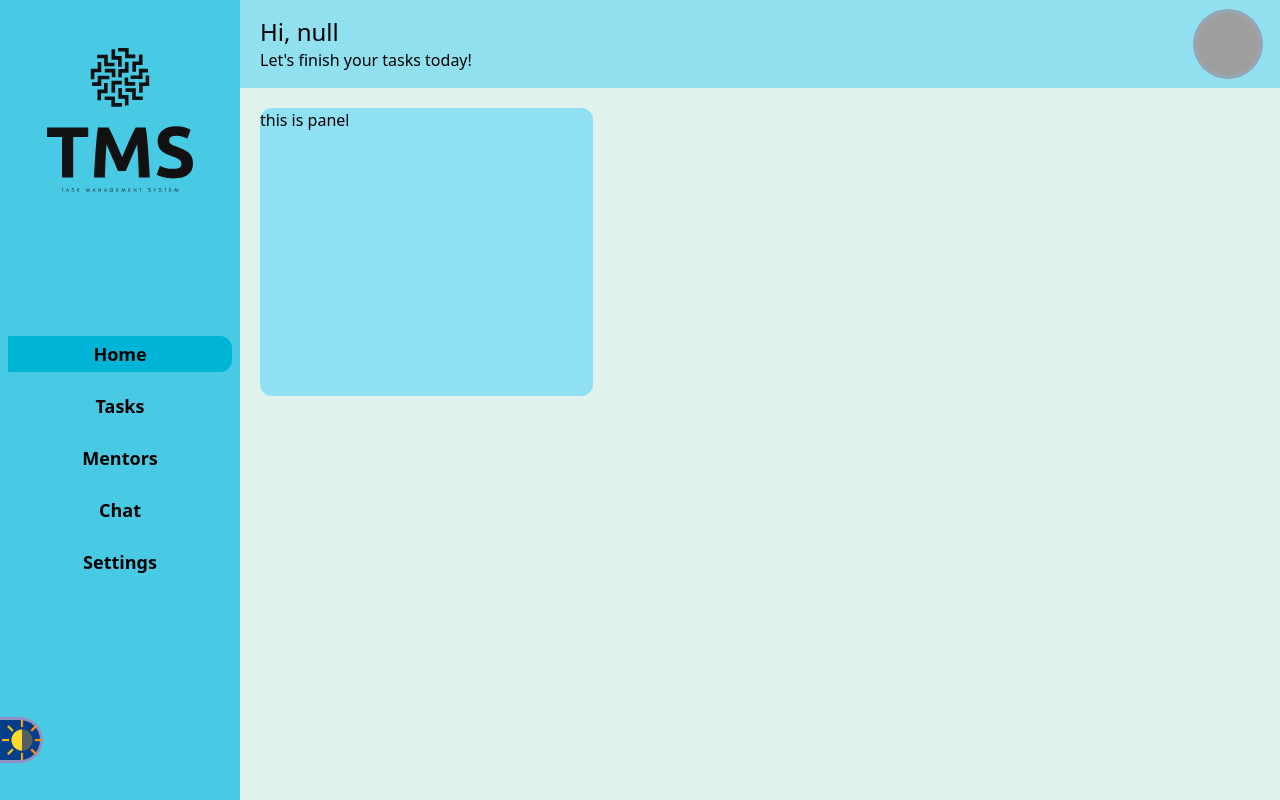
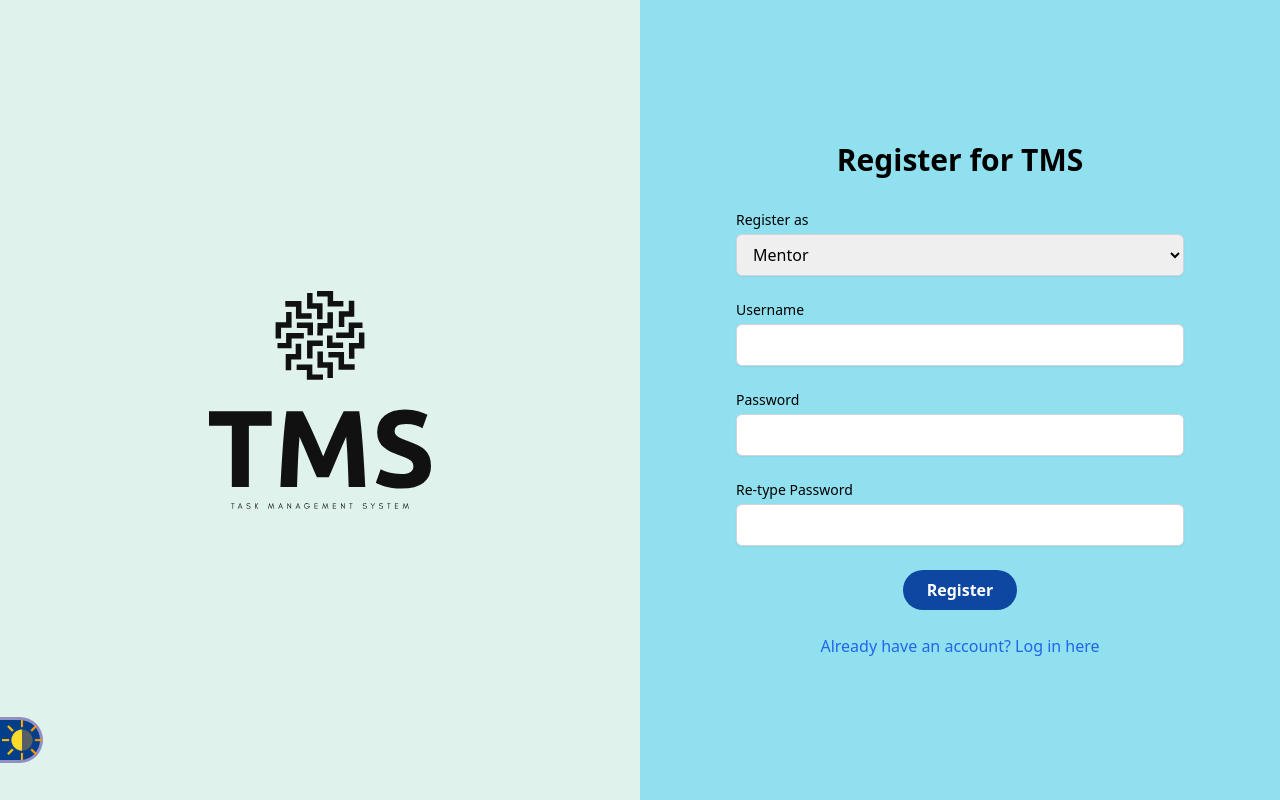
Before and after one commit to SamTheInfernoTest/TaskManagementSystemProduction, a React (Vite) app in the folder frontend/: page /register in a window 1280 px wide. Before the commit this address led to /null/home. Built offline with nearby package versions, Linux system fonts and the light colour scheme; no server answers; grey boxes are pictures that could not be loaded.

Commit message:
Login and Register Page

```diff
--- a/frontend/src/Routes.jsx
+++ b/frontend/src/Routes.jsx
@@ -10,7 +10,8 @@
 import Mentors from "./components/mentors/Mentors.jsx";
 import Chat from "./components/chat/Chat.jsx";
 import Settings from "./components/settings/Settings.jsx";
-
+import Login from "./components/authentication/Login.jsx";
+import Register from "./components/authentication/Register.jsx";
 
 
 export default function Routes() {
@@ -23,9 +24,9 @@
     createRoutesFromElements(
       <>
         <Route path="/*" element={<Navigate to="/" replace />} />
-        <Route path="/" element={<Welcome />}>
-
-        </Route>
+        <Route path="/" element={<Welcome />} />
+        <Route path="/login" element={<Login />} />
+        <Route path="/register" element={<Register />} />
       </>
     )
   );
--- a/frontend/src/components/Welcome.jsx
+++ b/frontend/src/components/Welcome.jsx
@@ -1,4 +1,4 @@
-import React from 'react'
+import { useNavigate } from 'react-router-dom';
 
 import useWeb from '../context/WebContext'
 
@@ -6,6 +6,8 @@
 function Welcome() {
 
   const {theme} = useWeb();
+
+  const navigate = useNavigate();
 
   return (
     <div className='h-screen'>
@@ -16,8 +18,12 @@
           />
         </div>
         <div className='my-auto sm:mr-10 mr-6 flex justify-between sm:gap-16 gap-5 text-lg'>
-          <button className='font-bold'>Log In</button>
-          <button className='dark:bg-darkButton bg-lightButton px-4 py-2 rounded-full dark:text-[#DFF2EB] text-white hover:ring dark:hover:ring-slate-400 hover:ring-slate-300'>Register Now</button>
+          <button className='font-bold'
+          onClick={() => navigate("/login")}
+          >Log In</button>
+          <button className='dark:bg-darkButton bg-lightButton px-4 py-2 rounded-full dark:text-[#DFF2EB] text-white hover:ring dark:hover:ring-slate-400 hover:ring-slate-300'
+          onClick={() => navigate("/register")}
+          >Register Now</button>
         </div>
       </header>
       <div className={`dark:bg-darkBg bg-lightBg p-5 h-full`}>
--- /dev/null
+++ b/frontend/src/components/authentication/Login.jsx
@@ -0,0 +1,76 @@
+import React from 'react'
+import { useState } from 'react'
+
+import useWeb from '../../context/WebContext'
+
+function Login() {
+  const { theme } = useWeb();
+
+  const userSelection = localStorage.getItem('userSelection') ;
+
+  return (
+    <div className="flex h-screen bg-lightBg dark:bg-darkBg">
+      {/* Left side for image */}
+      <div className="w-1/2 bg-cover bg-center sm:flex items-center justify-center  hidden" >
+        {/* Optional: Add any content like a logo or slogan here */}
+        <img src={theme === "dark" ? "/whitetms.svg" : "/blacktms.svg"} alt="TMSLogo" />
+      </div>
+
+      {/* Right side for form */}
+      <div className="sm:w-1/2 w-full flex items-center justify-center p-8 bg-lightHeader dark:bg-darkHeader">
+        <div className="w-full max-w-md">
+          <h1 className="text-3xl font-bold mb-8 text-center">Welcome to TMS</h1>
+
+          <form className="space-y-6">
+            {/* Dropdown for Mentor/Student */}
+            <div>
+              <label className="block text-sm font-medium">Login as</label>
+              <select className="mt-1 block w-full px-3 py-2 border border-gray-300 rounded-md shadow-sm focus:outline-none focus:ring-blue-500 focus:border-blue-500 text-lightText"
+              defaultValue={userSelection}
+              onChange={(e) => {
+                localStorage.setItem('userSelection', e.target.value)
+              }}
+              >
+                <option>Select...</option>
+                <option>Mentor</option>
+                <option>Student</option>
+              </select>
+            </div>
+
+            {/* Username Input */}
+            <div>
+              <label className="block text-sm font-medium">Username</label>
+              <input type="text" className="mt-1 block w-full px-3 py-2 border border-gray-300 rounded-md shadow-sm focus:outline-none focus:ring-blue-500 focus:border-blue-500" />
+            </div>
+
+            {/* Password Input */}
+            <div>
+              <label className="block text-sm font-medium ">Password</label>
+              <input type="password" className="mt-1 block w-full px-3 py-2 border border-gray-300 rounded-md shadow-sm focus:outline-none focus:ring-blue-500 focus:border-blue-500" />
+            </div>
+
+            {/* Remember Me and Submit Button */}
+            <div className="flex items-center justify-between">
+              <div className="flex items-center">
+                <input id='rememberMe' type="checkbox" className="h-4 w-4 text-blue-600 focus:ring-blue-500 border-gray-300 rounded" />
+                <label className="ml-2 block text-sm " htmlFor="rememberMe">Remember me</label>
+              </div>
+              <button type="submit" className="ml-auto dark:bg-darkButton bg-lightButton px-6 py-2 rounded-full dark:text-[#DFF2EB] text-white hover:ring dark:hover:ring-darkHover hover:ring-darkHover font-semibold"
+              onClick={(e) => {
+                e.preventDefault();
+              }}
+              >Login</button>
+            </div>
+
+            {/* Register Link */}
+            <div className="text-center mt-4 ">
+              <a href="/register" className="text-blue-600 hover:text-blue-800 dark:text-darkText hover:dark:text-darkText dark:hover:underline">Not registered? Sign up here</a>
+            </div>
+          </form>
+        </div>
+      </div>
+    </div>
+  )
+}
+
+export default Login
--- /dev/null
+++ b/frontend/src/components/authentication/Register.jsx
@@ -0,0 +1,67 @@
+import  useWeb  from '../../context/WebContext';
+
+function Register() {
+  const { theme } = useWeb();
+
+  return (
+    <div className="flex h-screen bg-lightBg dark:bg-darkBg">
+      {/* Left side for image */}
+      <div className="w-1/2 bg-cover bg-center sm:flex hidden items-center justify-center">
+        {/* Optional: Add any content like a logo or slogan here */}
+        <img src={theme === "dark" ? "/whitetms.svg" : "/blacktms.svg"} alt="TMSLogo" />
+      </div>
+
+      {/* Right side for form */}
+      <div className="sm:w-1/2 w-full flex items-center justify-center p-8 bg-lightHeader dark:bg-darkHeader">
+        <div className="w-full max-w-md">
+          <h1 className="text-3xl font-bold mb-8 text-center">Register for TMS</h1>
+
+          <form className="space-y-6">
+            {/* Dropdown for Mentor/Student */}
+            <div>
+              <label className="block text-sm font-medium">Register as</label>
+              <select className="mt-1 block w-full px-3 py-2 border border-gray-300 rounded-md shadow-sm focus:outline-none focus:ring-blue-500 focus:border-blue-500 text-lightText">
+                <option>Mentor</option>
+                <option>Student</option>
+              </select>
+            </div>
+
+            {/* Username Input */}
+            <div>
+              <label className="block text-sm font-medium">Username</label>
+              <input type="text" className="mt-1 block w-full px-3 py-2 border border-gray-300 rounded-md shadow-sm focus:outline-none focus:ring-blue-500 focus:border-blue-500" />
+            </div>
+
+            {/* Password Input */}
+            <div>
+              <label className="block text-sm font-medium">Password</label>
+              <input type="password" className="mt-1 block w-full px-3 py-2 border border-gray-300 rounded-md shadow-sm focus:outline-none focus:ring-blue-500 focus:border-blue-500" />
+            </div>
+
+            {/* Password Input */}
+            <div>
+              <label className="block text-sm font-medium">Re-type Password</label>
+              <input type="password" className="mt-1 block w-full px-3 py-2 border border-gray-300 rounded-md shadow-sm focus:outline-none focus:ring-blue-500 focus:border-blue-500" />
+            </div>
+
+            {/* Submit Button */}
+            <div className="flex items-center justify-center">
+              <button type="submit" className="dark:bg-darkButton bg-lightButton px-6 py-2 rounded-full dark:text-[#DFF2EB] text-white hover:ring dark:hover:ring-darkHover hover:ring-darkHover font-semibold"
+              onClick={(e) => {
+                e.preventDefault();
+              }}
+              >Register</button>
+            </div>
+
+            {/* Login Link */}
+            <div className="text-center mt-4">
+              <a href="/login" className="text-blue-600 hover:text-blue-800 dark:text-darkText hover:dark:text-darkText dark:hover:underline">Already have an account? Log in here</a>
+            </div>
+          </form>
+        </div>
+      </div>
+    </div>
+  );
+}
+
+export default Register;
--- a/frontend/src/context/UserContext.jsx
+++ b/frontend/src/context/UserContext.jsx
@@ -5,17 +5,17 @@
 
 export function UserContextProvider({ children }) {
 
-    const [userName, setUserName] = useState('null')
-    const [profileImage, setProfileImage] = useState('null')
+    const [userName, setUserName] = useState(null)
+    const [profileImage, setProfileImage] = useState(null)
 
-    useEffect(() => {
-        axios.get('https://randomuser.me/api/')
-        .then(response => response.data.results[0])
-        .then(data => {
-            setUserName(data.name.first + ' ' + data.name.last)
-            setProfileImage(data.picture.medium)
-        })
-    }, [])
+    // useEffect(() => {
+    //     axios.get('https://randomuser.me/api/')
+    //     .then(response => response.data.results[0])
+    //     .then(data => {
+    //         setUserName(data.name.first + ' ' + data.name.last)
+    //         setProfileImage(data.picture.medium)
+    //     })
+    // }, [])
 
     return (
         <userContext.Provider value={{userName, setUserName, profileImage}}>
```
